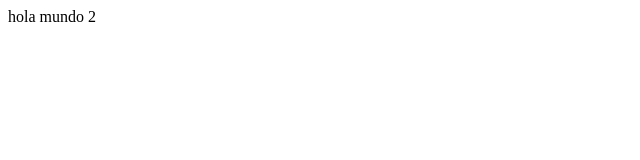
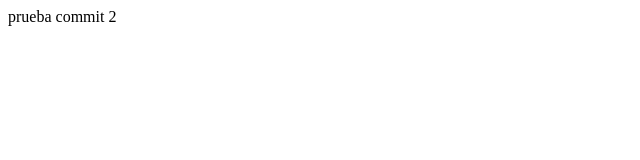
Before and after one commit to Sebas2125/flat, a plain HTML site: page pages/page2.html in a window 1280 px wide. Shown: the full height of the page, 0-640 px from the left. Drawn offline with Linux system fonts and the light colour scheme.

Commit message:
prueba 2

```diff
--- a/pages/page2.html
+++ b/pages/page2.html
@@ -5,6 +5,6 @@
     <title>Pagina 2</title>
 </head>
 <body>
-    hola mundo 2
+    prueba commit 2
 </body>
 </html>
```
